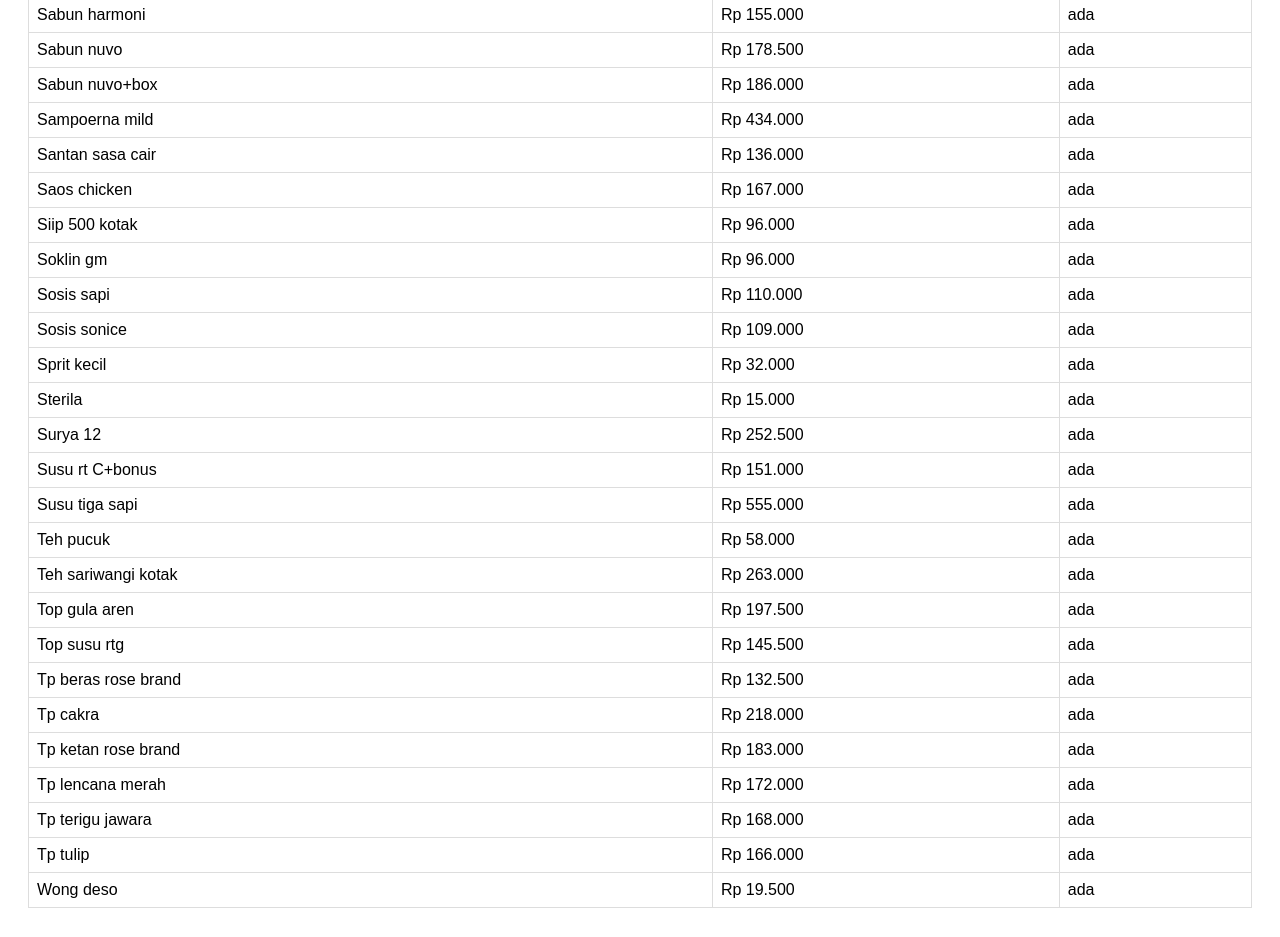
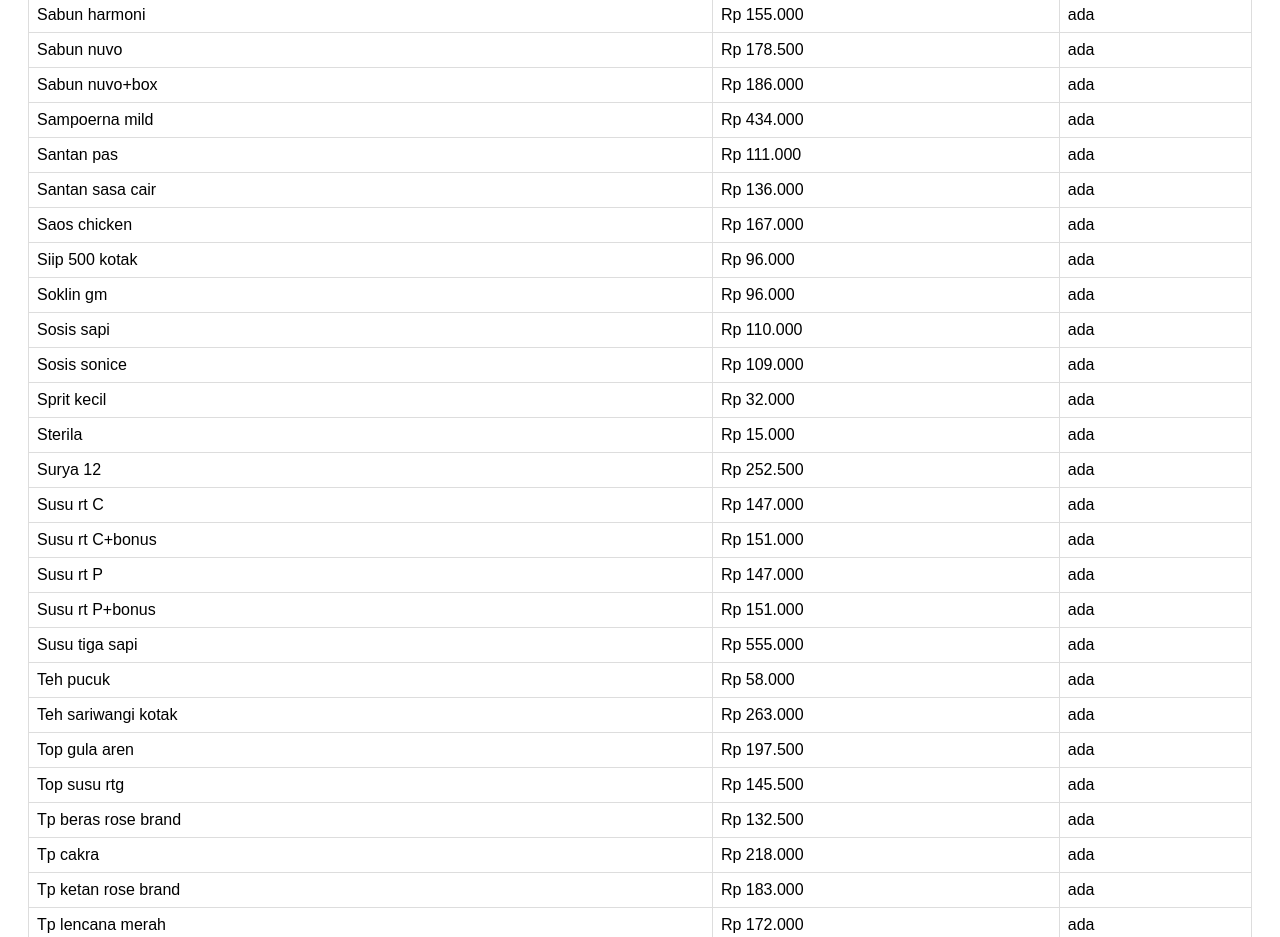
Before and after one commit to Wpashop/Daftar-produk, a plain HTML site: page index.html in a window 1280 px wide. Shown: the part 2102-3039 px from the top of the page. Drawn offline with Linux system fonts and the light colour scheme.

Commit message:
Update index.html

```diff
--- a/index.html
+++ b/index.html
@@ -32,6 +32,26 @@
       <th>Produk</th>
       <th>Harga</th>
       <th>Ket</th>
+    </tr>
+    <tr>
+      <td>Susu rt P+bonus</td>
+      <td>Rp 151.000</td>
+      <td>ada</td>
+    </tr>
+    <tr>
+      <td>Susu rt P</td>
+      <td>Rp 147.000</td>
+      <td>ada</td>
+    </tr>
+    <tr>
+      <td>Susu rt C</td>
+      <td>Rp 147.000</td>
+      <td>ada</td>
+    </tr>
+    <tr>
+      <td>Santan pas</td>
+      <td>Rp 111.000</td>
+      <td>ada</td>
     </tr>
     <tr>
       <td>Gula merah</td>
```
